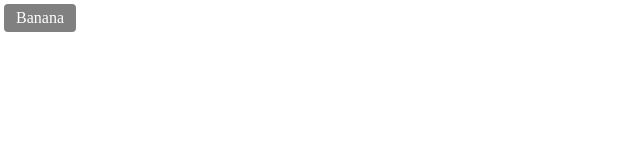
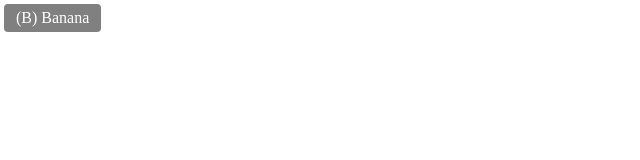
Before and after one commit to junb119/Vue-Practice, a Vue app in the folder vue3-template-syntax/: page / in a window 1280 px wide. Shown: the top 160 px of the page, without its empty margins (0-640 px from the left). Built offline with nearby package versions, Linux system fonts and the light colour scheme.

Commit message:
slot 응용 - 이름을 갖는 슬롯(=v-slot, #)

```diff
--- a/vue3-template-syntax/src/App.vue
+++ b/vue3-template-syntax/src/App.vue
@@ -1,7 +1,10 @@
 <template>
-  <!-- slot 응용 : Fallback 컨텐츠-->
+  <!-- slot 응용 - 이름을 갖는 슬론(=v-slot, #) -->
   <MyBtn >
-    Banana
+    <!-- 1. v-slot에 지정한 이름의 순서대로 보장해줌. v-slot = # -->
+    <template v-slot:text><span>Banana</span></template>
+    <template v-slot:icon><span>(B) </span></template>
+
   </MyBtn>
 
 </template>
--- a/vue3-template-syntax/src/components/MyBtn.vue
+++ b/vue3-template-syntax/src/components/MyBtn.vue
@@ -1,8 +1,10 @@
 <template>
   <div
     class='btn'>
-    <!-- Fallback 컨텐츠: 만약 App.vue에 내용이 없으면 default값으로 'Apple' 출력 -->
-    <slot>Apple</slot>
+    <!-- 2. name으로 지정한 순서를 지킴 -->
+    <slot name="icon"></slot>
+    <slot name="text"></slot>
+
   </div>
 
 </template>
```
